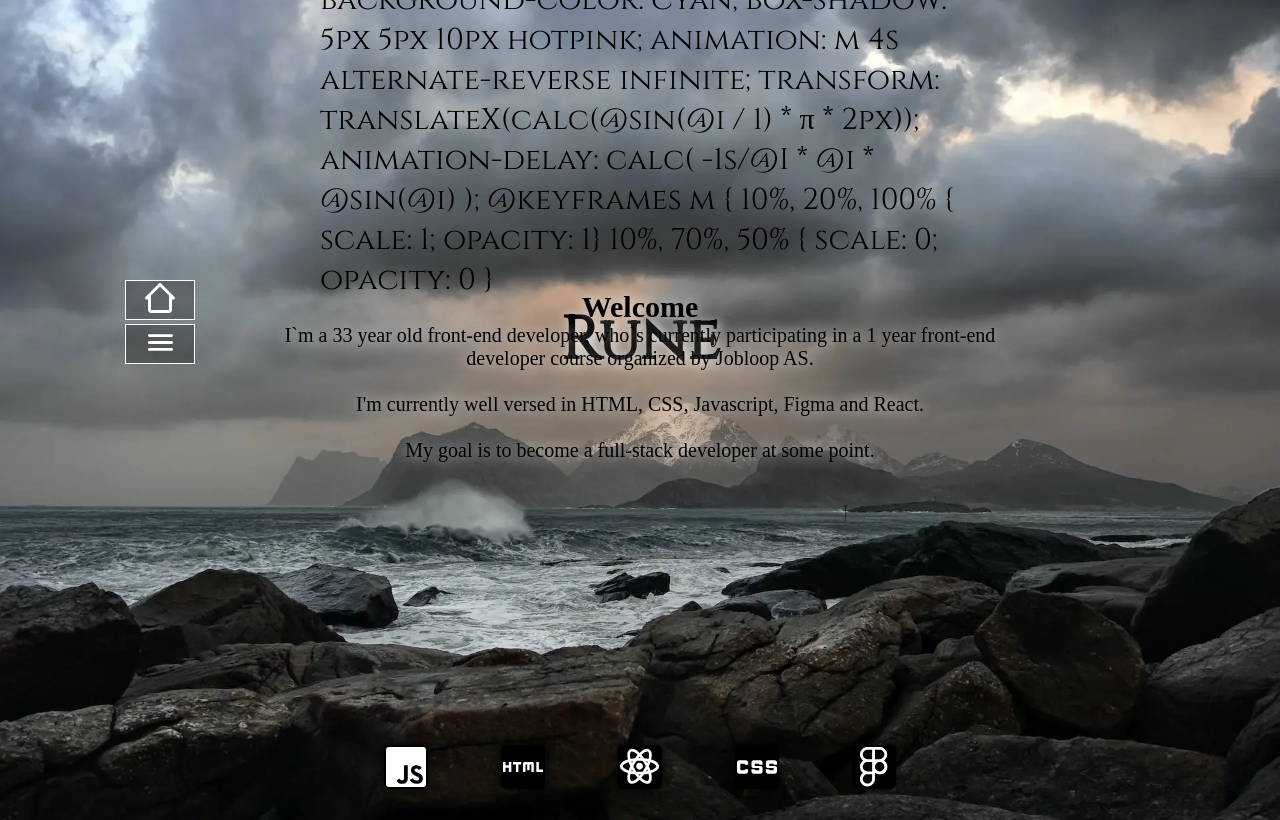
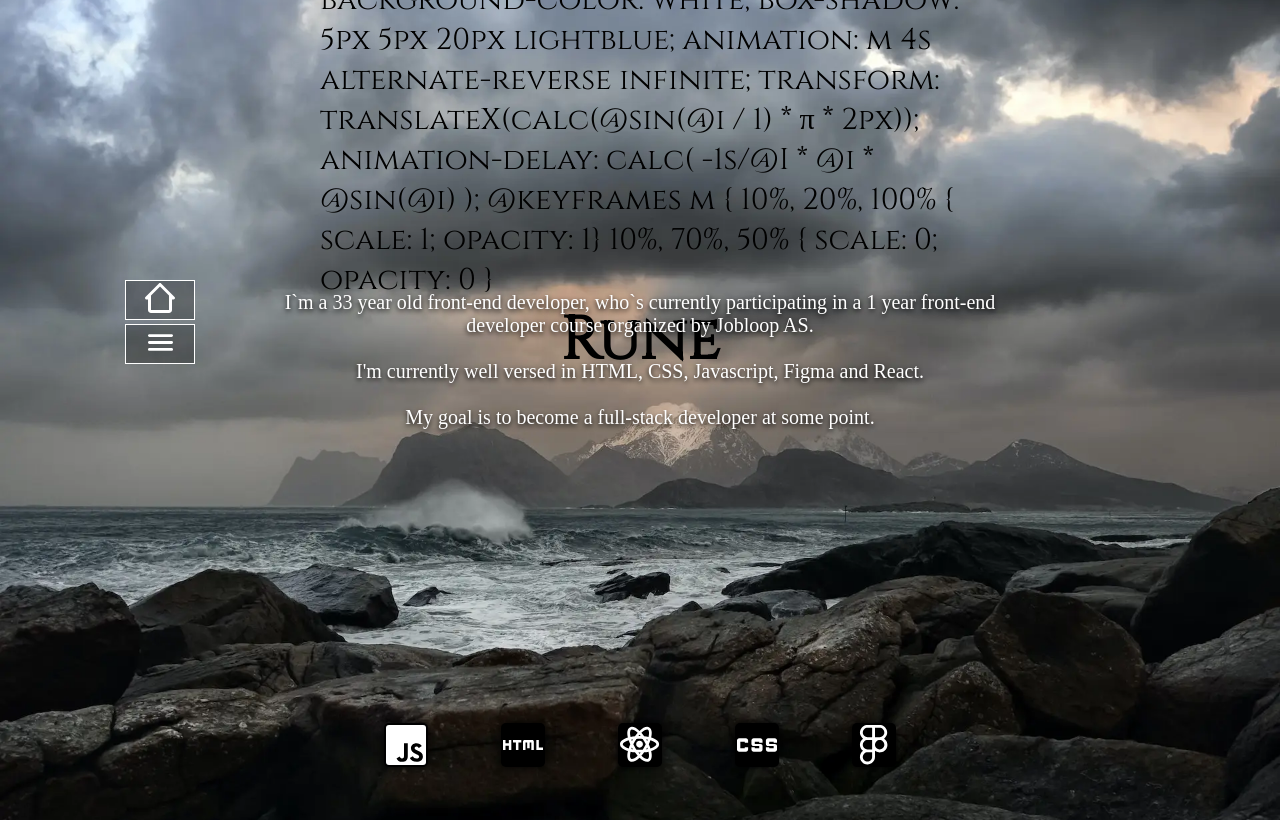
Before and after one commit to RuneKodehode/porto, a React (Vite) app: page / in a window 1280 px wide. Built offline with nearby package versions, Linux system fonts and the light colour scheme.

Commit message:
small edits

```diff
--- a/src/Pages/Home.jsx
+++ b/src/Pages/Home.jsx
@@ -1,7 +1,7 @@
 export const Home = () => {
   return (
     <div className="flavourText">
-      <h2>Welcome</h2>
+      <br />
       <p className="projects">
         I`m a 33 year old front-end developer, who`s currently participating in
         a 1 year front-end developer course organized by Jobloop AS. <br></br>
--- a/src/components/svg/rune.jsx
+++ b/src/components/svg/rune.jsx
@@ -8,8 +8,8 @@ export const Rune = () => {
           rule={`@grid: 10 / 4rem;
             width: 30px;
             height: 5px;
-            background-color: cyan;
-            box-shadow: 5px 5px 10px hotpink;
+            background-color: white;
+            box-shadow: 5px 5px 20px lightblue;
             animation: m 4s alternate-reverse infinite;
             transform: translateX(calc(@sin(@i / 1) * π * 2px));
            animation-delay: calc(
--- a/src/index.css
+++ b/src/index.css
@@ -12,6 +12,7 @@ iframe {
   width: 60vw;
   height: 55vh;
 }
+
 .pitch {
   justify-self: center;
   align-self: center;
@@ -20,7 +21,8 @@ iframe {
   grid-column: col-two;
   grid-row: two;
   text-align: center;
-  text-shadow: 0px 0px 15px rgb(255, 255, 255);
+  color: white;
+  text-shadow: 0px 2px 5px black;
   width: 60vw;
   height: 45vh;
 }
@@ -36,7 +38,6 @@ h1 {
   margin: 0;
   padding: 0;
 }
-
 .projects {
   text-align: center;
 }
@@ -54,7 +55,6 @@ h1 {
 .rune {
   animation: 1.5s spin ease-in;
   width: auto;
-  text-shadow: 3px 3px 12px #ffffff;
 }
 @keyframes spin {
   0% {
@@ -79,7 +79,7 @@ h1 {
   height: 100vh;
   width: 100vw;
   grid-template-columns: [col-one] 25% [col-two] 50% [col-three] 25%;
-  grid-template-rows: [one] 200px [two] 500px [three] auto;
+  grid-template-rows: [one] 200px [two] auto [three] auto;
 }
 
 #navId {
```
